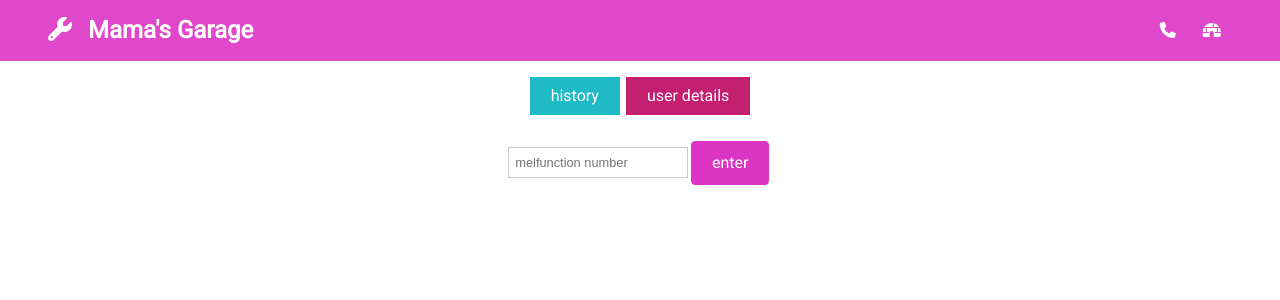
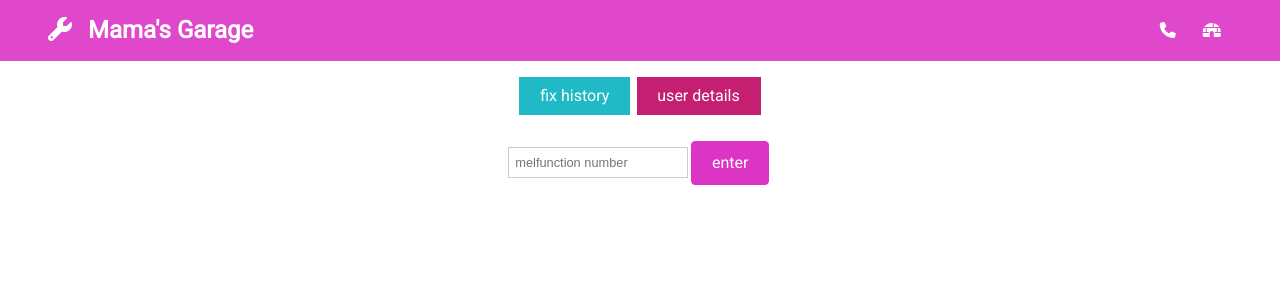
Before and after one commit to amabelleS/Garage-react, a React (Create React App) app: page /home/1 in a window 1280 px wide. Shown: the top 300 px of the page. Built offline with nearby package versions, Linux system fonts and the light colour scheme.

Commit message:
history btn

```diff
--- a/src/App.css
+++ b/src/App.css
@@ -546,12 +546,12 @@ table th {
   border-radius: 6px;
   background-color: lemonchiffon;
   padding: 0.4rem;
-  margin: 1rem 3rem;
+  margin: 1rem auto;
   box-shadow: 2px 3px 4px 1px rgba(198, 201, 40, 0.68);
 
   display: flex;
   flex-direction: row;
-  justify-content: space-between;
+  justify-content: center;
 }
 
 .card-1:hover {
--- a/src/Components/UserDetails.js
+++ b/src/Components/UserDetails.js
@@ -46,7 +46,7 @@ export default function UserDetails() {
     <div>
       <div>
         <button className="btn btn-sec" onClick={toggleCars}>
-          history
+          {showCars ? "hide history" : "fix history"}
         </button>
         <button className="btn btn-third" onClick={toggleInfo}>
           {!showInfo ? "user details" : "hide info"}
```
Also changed, not shown: src/Pages/Register.js (+12 -0 lines).
